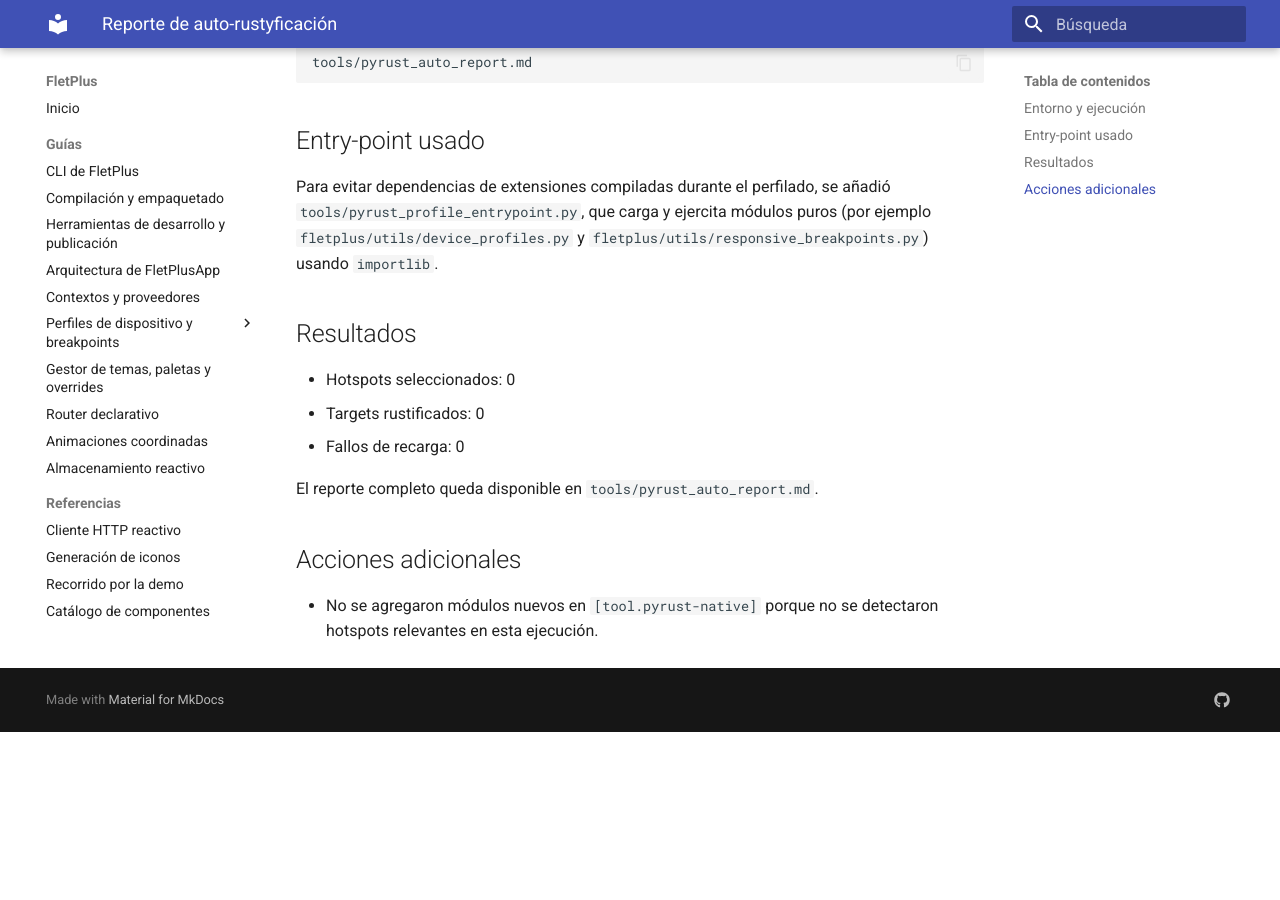
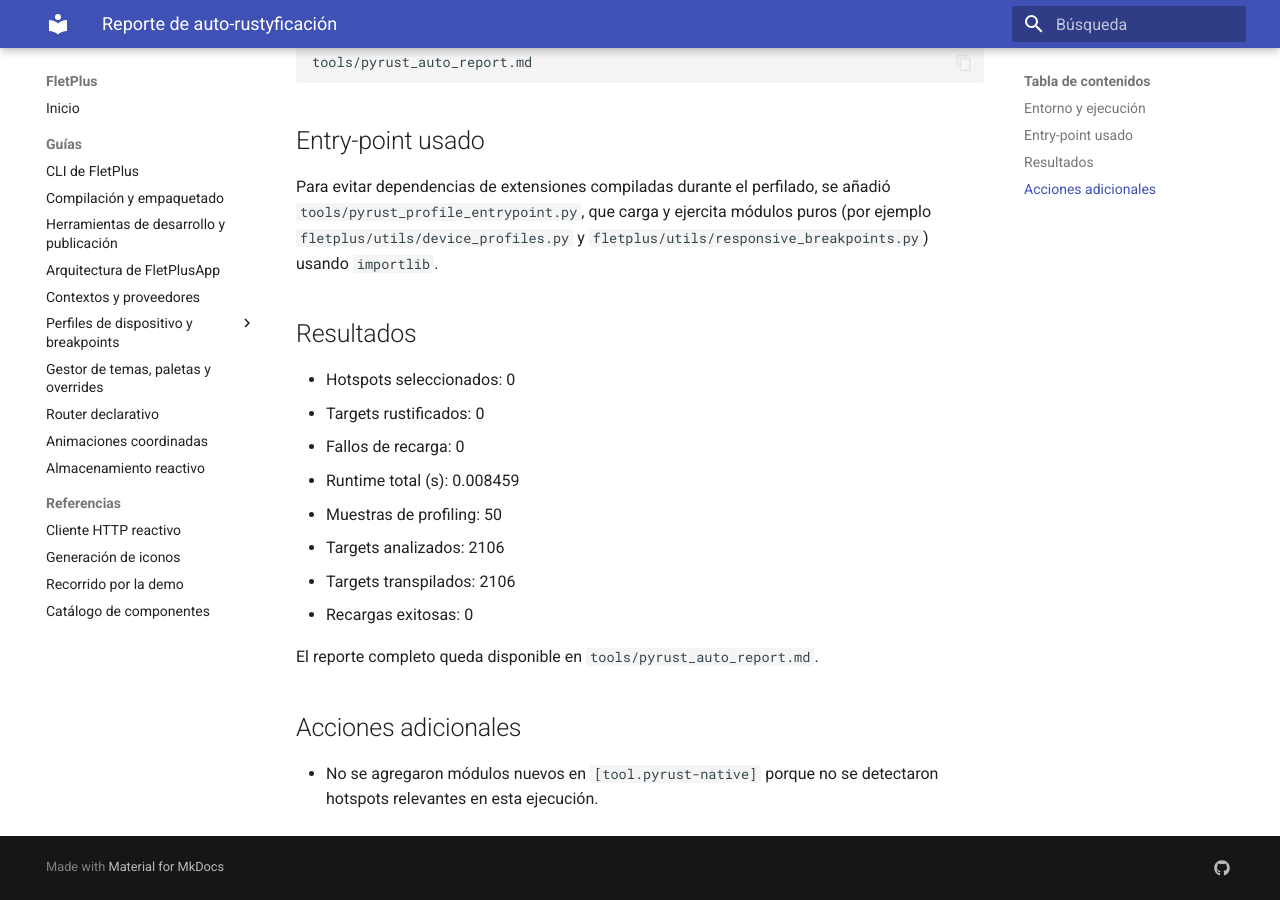
Before and after one commit to Alphonsus411/FletPlus, an MkDocs documentation site: the page built from docs/pyrust-auto.md, in a window 1280 px wide and 900 px high, scrolled down 640 px. Built offline with MkDocs 1.6.1 and Material for MkDocs 9.7.7, drawn with Linux system fonts in a browser that asks for light colours; before the commit the page ends 1372 px from its top, so only the background shows below that.

Commit message:
Update pyrust auto results

```diff
--- a/docs/pyrust-auto.md
+++ b/docs/pyrust-auto.md
@@ -44,6 +44,11 @@ puros (por ejemplo `fletplus/utils/device_profiles.py` y
 - Hotspots seleccionados: 0
 - Targets rustificados: 0
 - Fallos de recarga: 0
+- Runtime total (s): 0.008459
+- Muestras de profiling: 50
+- Targets analizados: 2106
+- Targets transpilados: 2106
+- Recargas exitosas: 0
 
 El reporte completo queda disponible en `tools/pyrust_auto_report.md`.
 
```
Also changed, not shown: tools/pyrust_auto_report.md (+1 -1 lines).
